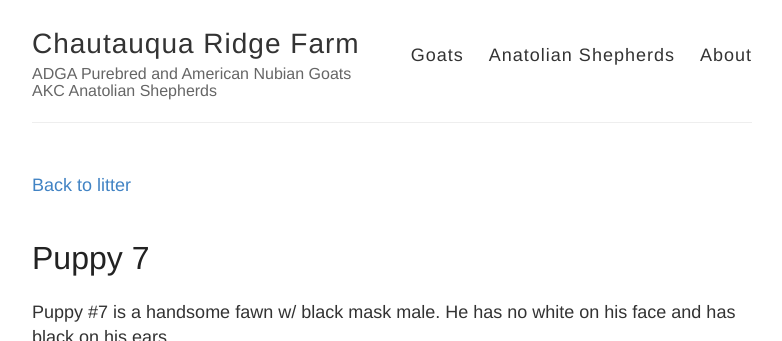
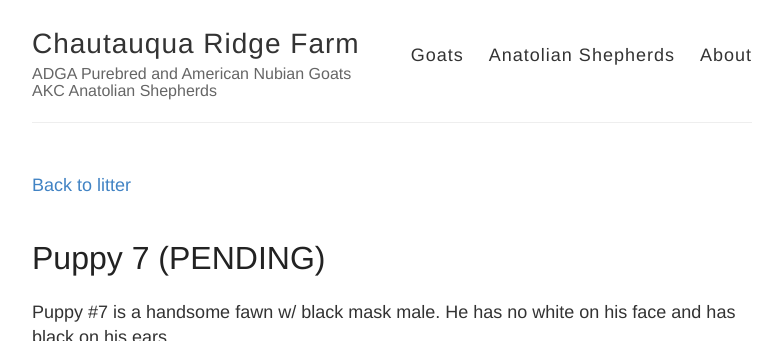
Before and after one commit to shebiki/www.chqridge.com, a Jekyll site: the page built from _anatolianshepherd/angusaspen1/7.md, in a window 1280 px wide and 900 px high, cut to the strip 0-341 px from the top of the window. Shown: the whole strip, without its empty margins (248-1030 px from the left). Built offline with Jekyll 4.4.1, drawn with Linux system fonts in a browser that asks for light colours.

Commit message:
Marks puppy 7 as pending.

```diff
--- a/_anatolianshepherd/angusaspen1/7.md
+++ b/_anatolianshepherd/angusaspen1/7.md
@@ -1,6 +1,6 @@
 ---
 layout: dog
-title: Puppy 7
+title: Puppy 7 (PENDING)
 litter: angusaspen1
 ---
 
```
Also changed, not shown: _anatolianshepherd/angusaspen1.md (+1 -1 lines).
